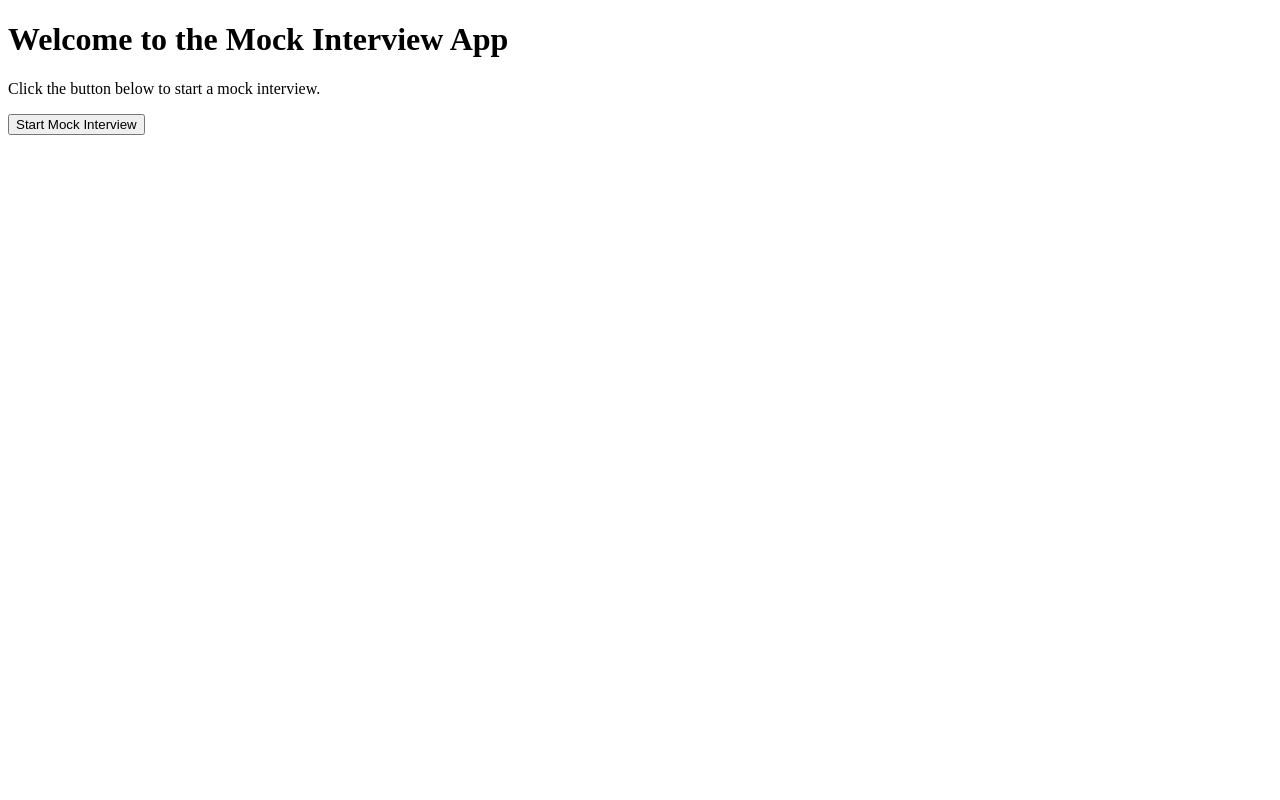
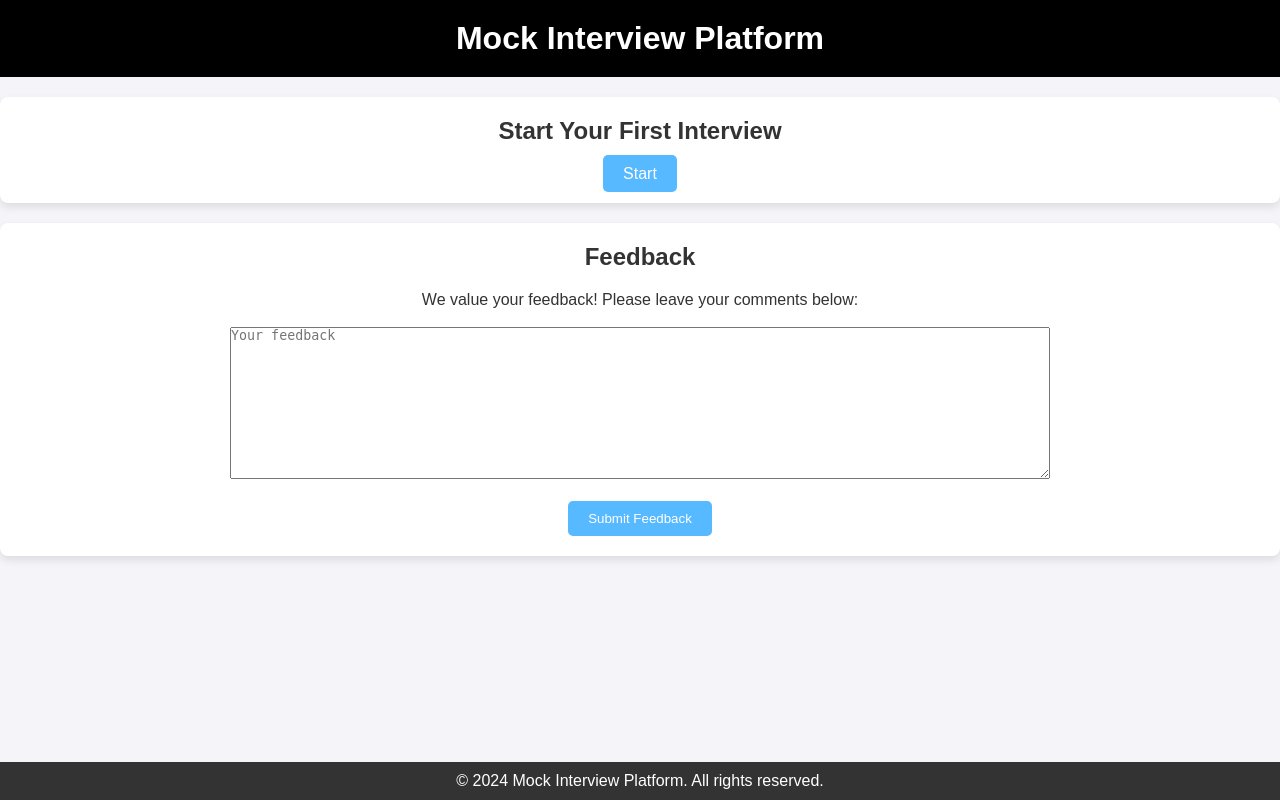
Before and after one commit to SaadiyahCodes/EmotionLensSA, a Flask app: page / in a window 1280 px wide. Run offline with Flask 3, Linux system fonts and the light colour scheme.

Commit message:
addeed new first page design

```diff
--- a/templates/index.html
+++ b/templates/index.html
@@ -3,11 +3,101 @@
 <head>
     <meta charset="UTF-8">
     <meta name="viewport" content="width=device-width, initial-scale=1.0">
-    <title>Mock Interview</title>
+    <title>Mock Interview Website</title>
+    <style>
+        * {
+            margin: 0;
+            padding: 0;
+            box-sizing: border-box;
+        }
+        body {
+            font-family: Arial, sans-serif;
+            background-color: #f4f4f9;
+            color: #333;
+        }
+        header {
+            background-color: black;
+            color: white;
+            padding: 20px 0;
+            text-align: center;
+        }
+        nav ul {
+            list-style-type: none;
+            display: flex;
+            justify-content: center;
+        }
+        nav ul li {
+            margin: 0 20px;
+        }
+        nav ul li a {
+            color: white;
+            text-decoration: none;
+        }
+        .container {
+            max-width: 1200px;
+            margin: 20px auto;
+            padding: 20px;
+        }
+        h2 {
+            margin-bottom: 20px;
+            text-align: center;
+        }
+        .card {
+            background-color: white;
+            border-radius: 8px;
+            box-shadow: 0 4px 8px rgba(0,0,0,0.1);
+            margin: 20px 0;
+            padding: 20px;
+            text-align: center;
+        }
+        .btn {
+            background-color: #57b9ff;
+            color: white;
+            padding: 10px 20px;
+            border: none;
+            border-radius: 5px;
+            cursor: pointer;
+            text-decoration: none;
+        }
+        .btn:hover {
+            background-color: #45a049;
+        }
+        footer {
+            background-color: #333;
+            color: white;
+            text-align: center;
+            padding: 10px;
+            position: absolute;
+            bottom: 0;
+            width: 100%;
+        }
+    </style>
 </head>
 <body>
-    <h1>Welcome to the Mock Interview App</h1>
-    <p>Click the button below to start a mock interview.</p>
-    <a href="/mock-interview"><button>Start Mock Interview</button></a>
+
+<header>
+    <h1>Mock Interview Platform</h1>
+</header>
+
+
+    <section class="card">
+        <h2>Start Your First Interview</h2>
+        <a href="/mock-interview" class="btn">Start</a>
+    </section>
+
+    <section class="card">
+        <h2>Feedback</h2>
+        <p>We value your feedback! Please leave your comments below:</p><br>
+        <form>
+            <textarea rows="10" cols="100" placeholder="Your feedback"></textarea><br><br>
+            <button class="btn">Submit Feedback</button>
+        </form>
+    </section>
+</div>
+
+<footer>
+    <p>&copy; 2024 Mock Interview Platform. All rights reserved.</p>
+</footer>
+
 </body>
 </html>
```
